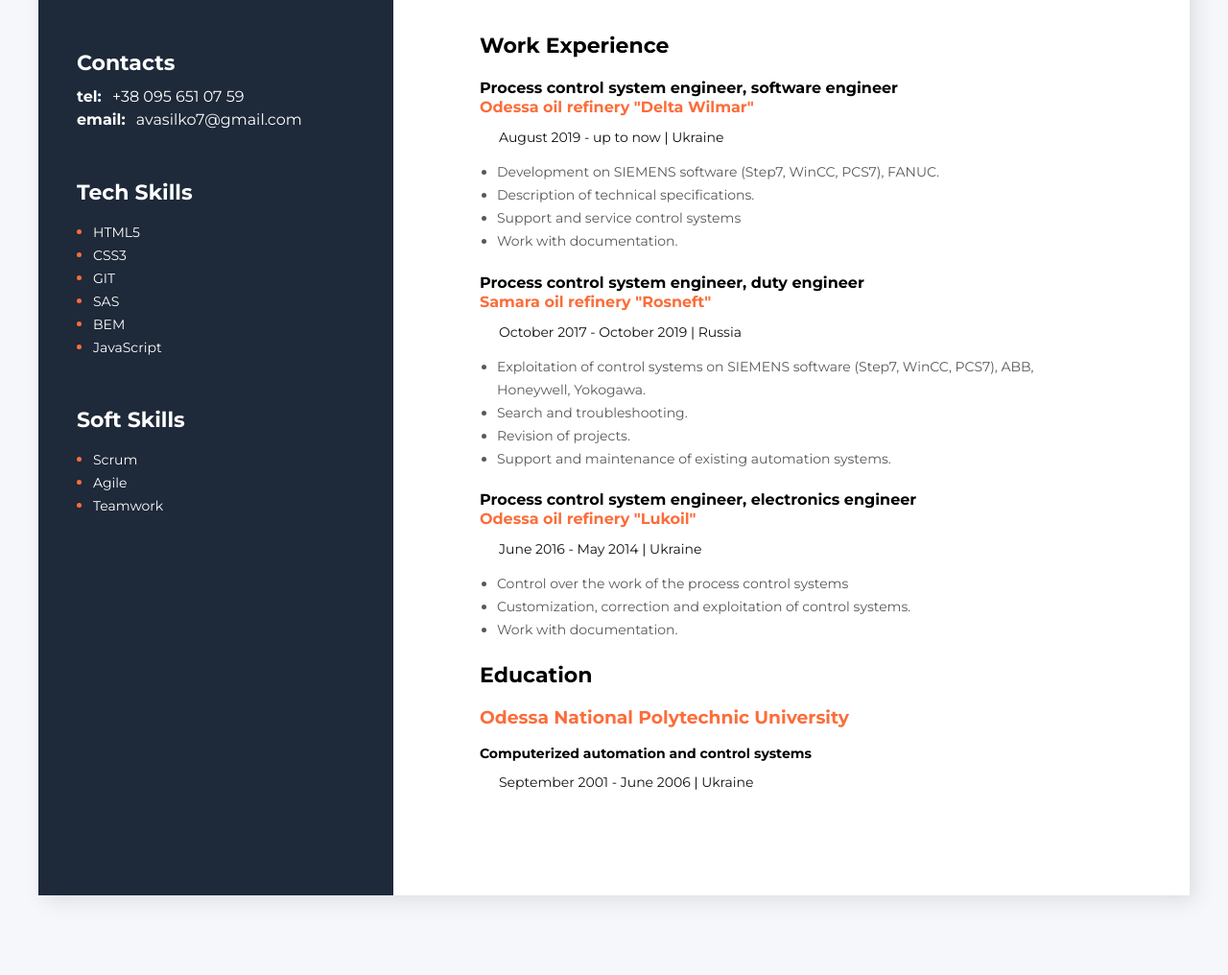
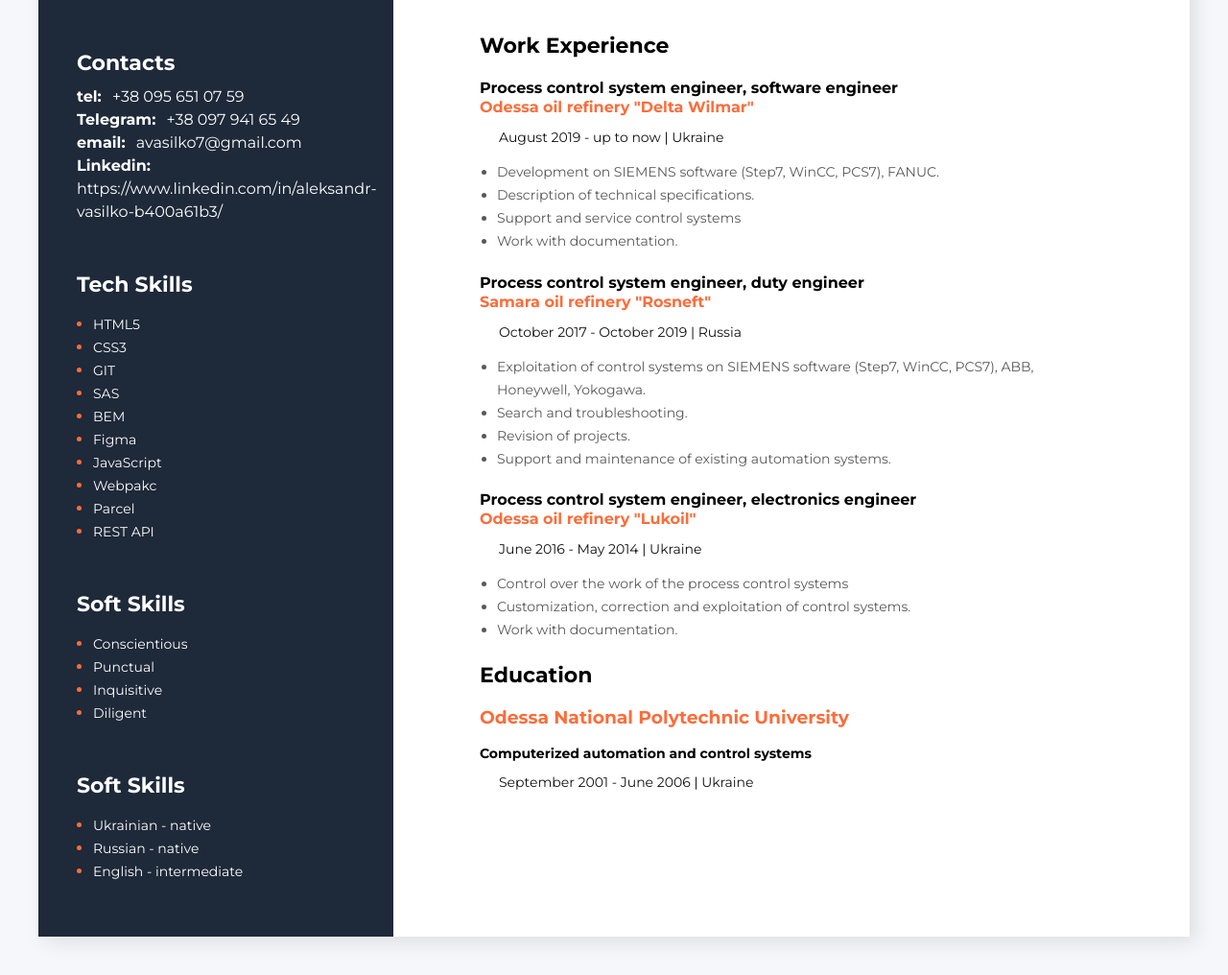
Before and after one commit to AleksandrVasilko/my-resume, a plain HTML site: page index.html in a window 1280 px wide. Shown: the part 589-1605 px from the top of the page at 96% size. Before the commit the page ends 1562 px from the top, so only its background shows below. Drawn offline with Linux system fonts and the light colour scheme.

Commit message:
Add soft-skills

```diff
--- a/index.html
+++ b/index.html
@@ -113,8 +113,16 @@
                     <a href="tel:+380956510759" class="contacts-section-link">+38 095 651 07 59</a>
                 </div>
                 <div>
+                    <span class="contacts-section-type">Telegram:</span>
+                    <a href="tel:+380956510759" class="contacts-section-link">+38 097 941 65 49</a>
+                </div>
+                <div>
                     <span class="contacts-section-type">email:</span>
                     <a href="mailto:avasilko7@gmail.com" class="contacts-section-link">avasilko7@gmail.com</a>
+                </div>
+                <div>
+                    <span class="contacts-section-type">Linkedin:</span>
+                    <a href="https://www.linkedin.com/in/aleksandr-vasilko-b400a61b3/" class="contacts-section-link">https://www.linkedin.com/in/aleksandr-vasilko-b400a61b3/</a>
                 </div>
             </div>
 
@@ -127,7 +135,11 @@
                     <li class="tech-skills-item"><span class="tech-skills-item-text">GIT</span></li>
                     <li class="tech-skills-item"><span class="tech-skills-item-text">SAS</span></li>
                     <li class="tech-skills-item"><span class="tech-skills-item-text">BEM</span></li>
+                    <li class="tech-skills-item"><span class="tech-skills-item-text">Figma</span></li>
                     <li class="tech-skills-item"><span class="tech-skills-item-text">JavaScript</span></li>
+                    <li class="tech-skills-item"><span class="tech-skills-item-text">Webpakc</span></li>
+                    <li class="tech-skills-item"><span class="tech-skills-item-text">Parcel</span></li>
+                    <li class="tech-skills-item"><span class="tech-skills-item-text">REST API</span></li>
                 </ul>
             </div>
 
@@ -135,9 +147,20 @@
             <div class="soft-skills-section">
                 <h3 class="sidebar-title">Soft Skills</h3>
                 <ul class="soft-skills-list">
-                    <li class="soft-skills-item"><span class="soft-skills-item-text">Scrum</span></li>
-                    <li class="soft-skills-item"><span class="soft-skills-item-text">Agile</span></li>
-                    <li class="soft-skills-item"><span class="soft-skills-item-text">Teamwork</span></li>
+                    <li class="soft-skills-item"><span class="soft-skills-item-text">Conscientious</span></li>
+                    <li class="soft-skills-item"><span class="soft-skills-item-text">Punctual</span></li>
+                    <li class="soft-skills-item"><span class="soft-skills-item-text">Inquisitive</span></li>
+                    <li class="soft-skills-item"><span class="soft-skills-item-text">Diligent</span></li>
+                </ul>
+            </div>
+
+            <!-- language skills section -->
+            <div class="soft-skills-section">
+                <h3 class="sidebar-title">Soft Skills</h3>
+                <ul class="soft-skills-list">
+                    <li class="soft-skills-item"><span class="soft-skills-item-text">Ukrainian - native</span></li>
+                    <li class="soft-skills-item"><span class="soft-skills-item-text">Russian - native</span></li>
+                    <li class="soft-skills-item"><span class="soft-skills-item-text">English - intermediate</span></li>
                 </ul>
             </div>
         </aside>
```
